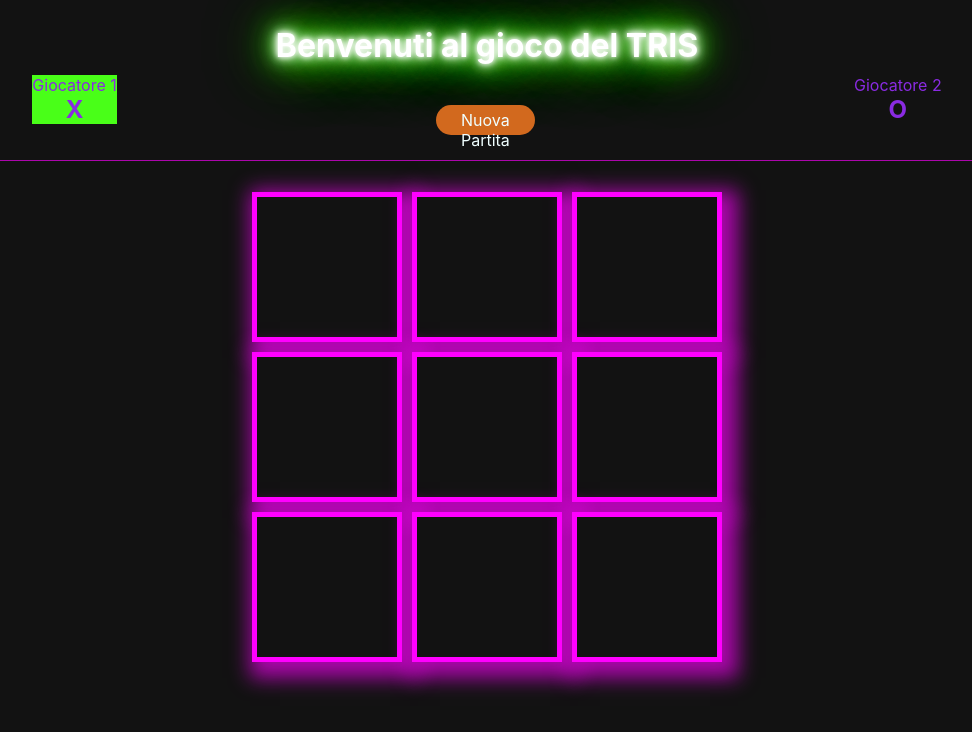
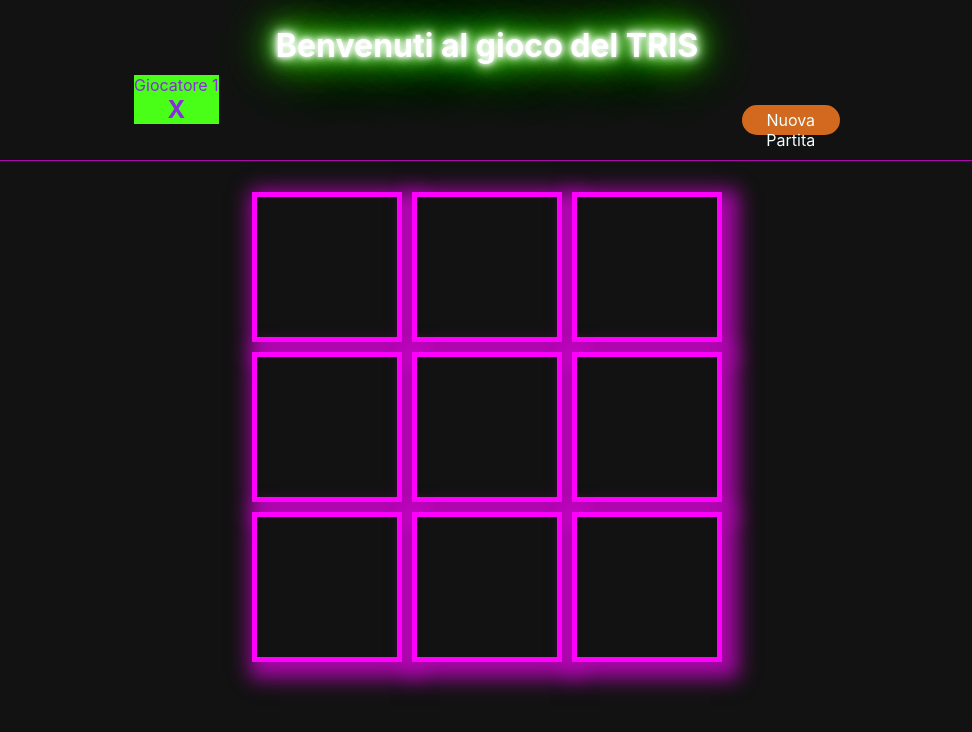
Before and after one commit to VeronicaVassallo/tris-game, a React (Create React App) app: page / in a window 1280 px wide. Shown: the top 732 px of the page, without its empty margins (153-1125 px from the left). Built offline with nearby package versions, Linux system fonts and the light colour scheme.

Commit message:
second modify style css

```diff
--- a/src/components/Navbar.tsx
+++ b/src/components/Navbar.tsx
@@ -10,35 +10,42 @@ type Navprops = {
 
 export const Navbar = (props: Navprops) => {
 	const dataPlayers = useContext(PlayerContext);
-	const [current, setCurrent] = useState(dataPlayers.player);
+	const [current, setCurrent] = useState(0);
 
-	const changeCurrent = () => {
+	const changeCurrent = (): void => {
 		if (dataPlayers.player === 1) {
 			setCurrent(1);
-		} else {
+		} else if (dataPlayers.player === 2) {
 			setCurrent(2);
 		}
 	};
 
 	useEffect(() => {
 		changeCurrent();
-	}, [dataPlayers.player, current]);
+	}, [dataPlayers.player]);
 
 	return (
 		<div className="backgroundNav">
 			<h1>{props.title}</h1>
 			<div className="containerPlayerNav">
-				<div className={current === 1 ? "playerCurrent" : ""}>
+				{current === 1 ? (
+					<div className="playerCurrent">
 						<p>Giocatore 1</p>
 						<h2>X</h2>
 					</div>
+				) : (
+					""
+				)}
 
 				<ButtonRedresh />
-
-				<div className={current === 2 ? "playerCurrent" : ""}>
+				{current === 2 ? (
+					<div className="playerCurrent">
 						<p>Giocatore 2</p>
 						<h2>O</h2>
 					</div>
+				) : (
+					""
+				)}
 			</div>
 		</div>
 	);
--- a/src/contexts/PlayerContext.tsx
+++ b/src/contexts/PlayerContext.tsx
@@ -16,7 +16,7 @@ resto dell' applicazione, mi bastera inserirli al suo interno come props-childre
 7)guarda il file App.tsx
 8) Vado ad predermi e utilizzare il dato condiviso esempio: guarda il file GridTris.tsx*/
 
-import React, { createContext } from "react"; //2
+import React, { createContext, useState } from "react"; //2
 import { dataPlayers } from "./player"; //3
 
 type PlayerContextProviderProps = {
--- a/src/gridTris.css
+++ b/src/gridTris.css
@@ -35,6 +35,7 @@
 	font-size: 80pt;
 	color: rgb(234, 255, 0);
 	opacity: 2;
+	background-color: #8012ac;
 }
 
 .hidden {
@@ -44,9 +45,9 @@
 .circle {
 	position: relative;
 	z-index: 3;
-	top: -10px;
-	font-size: 90pt;
+	font-size: 80pt;
 	color: rgb(0, 255, 238);
+	background-color: rgb(238, 170, 22);
 }
 
 /*Navbar*/
```
Lines whose indentation alone changed are shown as unchanged.
